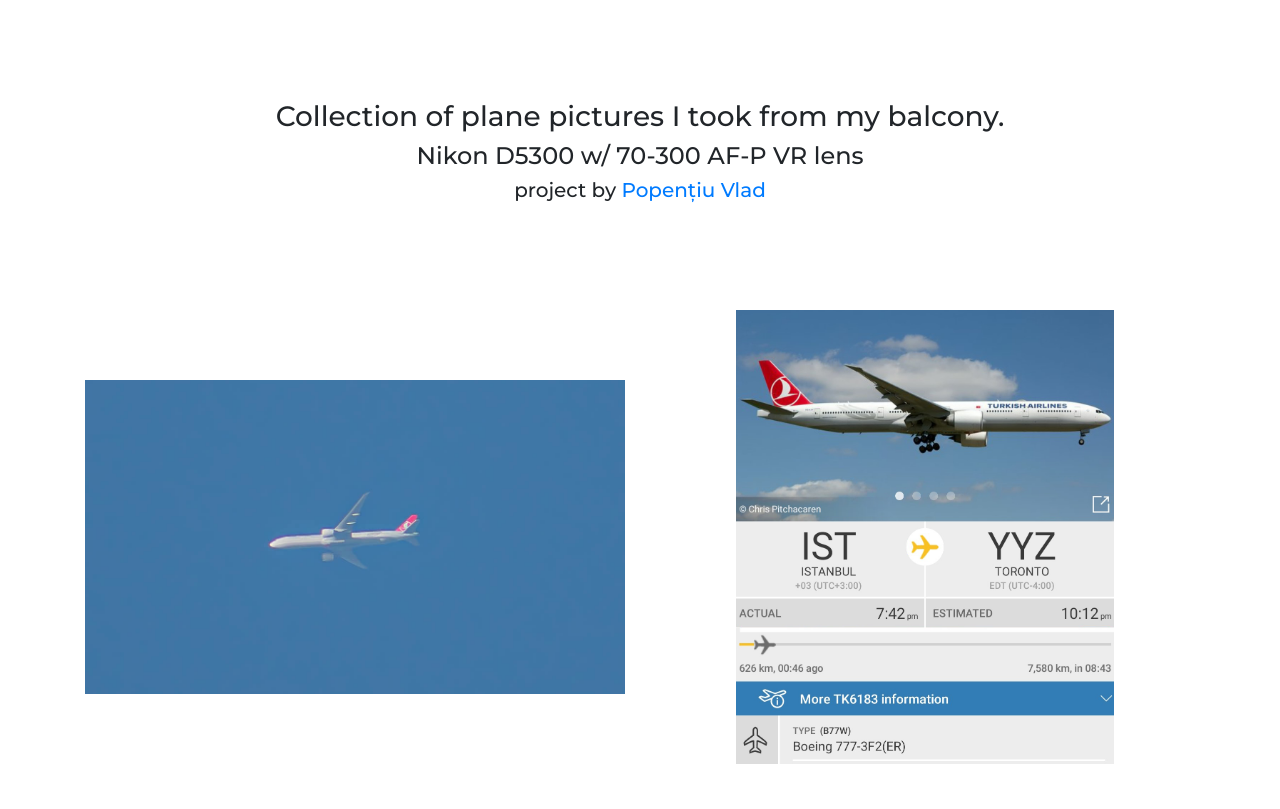
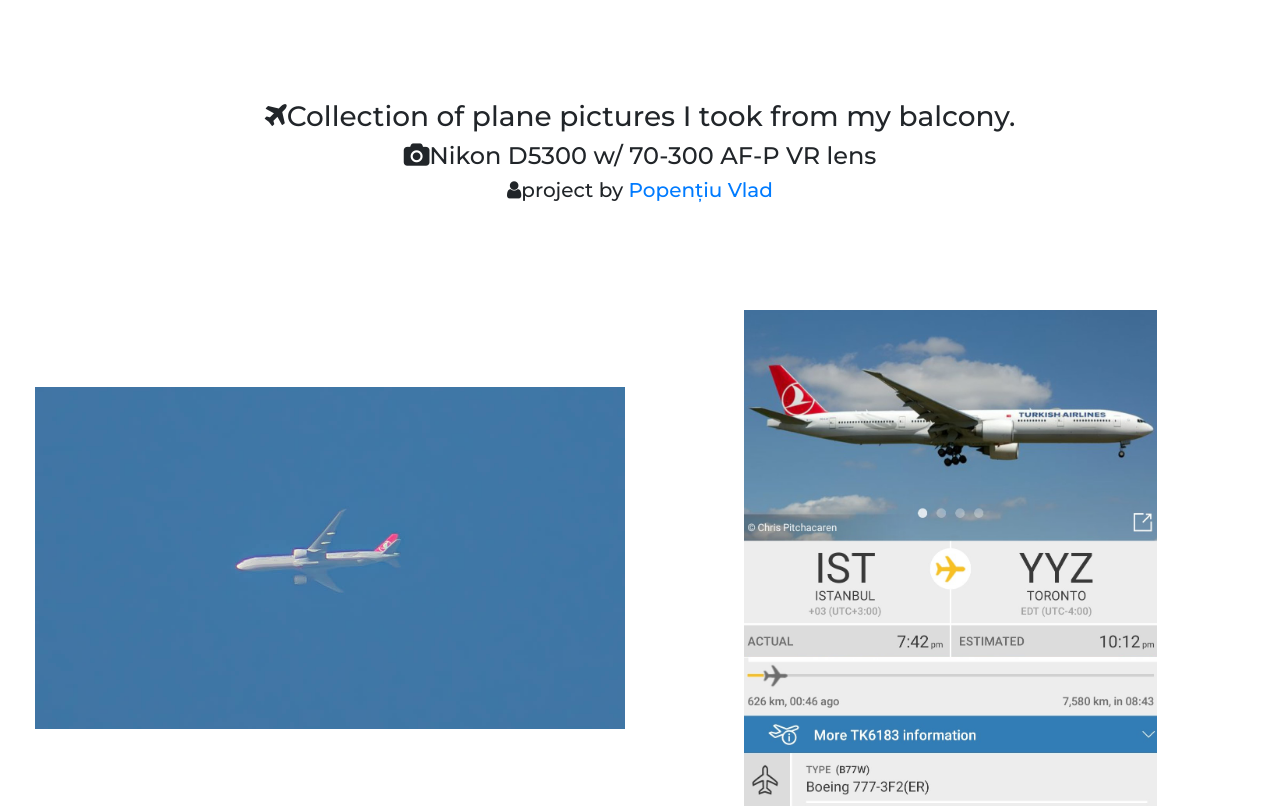
Before and after one commit to popentiu/spot, a plain HTML site: page index.html in a window 1280 px wide. Shown: the top 809 px of the page. Drawn offline with nearby package versions, Linux system fonts and the light colour scheme.

Commit message:
Update index.html

```diff
--- a/index.html
+++ b/index.html
@@ -15,6 +15,7 @@
         }
         body{
             font-family: "Montserrat";
+            padding: 0 20 0 20;
         }
 
         .row{
@@ -34,12 +35,12 @@
     </style>
 <body>
     <div class="tit">
-<h3 class="text-center">Collection of plane pictures I took from my balcony.</h3>
-<h4 class="text-center">Nikon D5300 w/ 70-300 AF-P VR lens</h4>
-        <h5 class="text-center">project by <a href="https://popentiu.eu">Popențiu Vlad</a></h5>
+<h3 class="text-center"><i class="fa fa-plane" aria-hidden="true"></i>Collection of plane pictures I took from my balcony.</h3>
+<h4 class="text-center"><i class="fa fa-camera" aria-hidden="true"></i>Nikon D5300 w/ 70-300 AF-P VR lens</h4>
+        <h5 class="text-center"><i class="fa fa-user" aria-hidden="true"></i>project by <a href="https://popentiu.eu">Popențiu Vlad</a></h5>
 </div>
 
-<div class="container">
+<div class="container-fluid">
 
     <div class="row">
 
```
